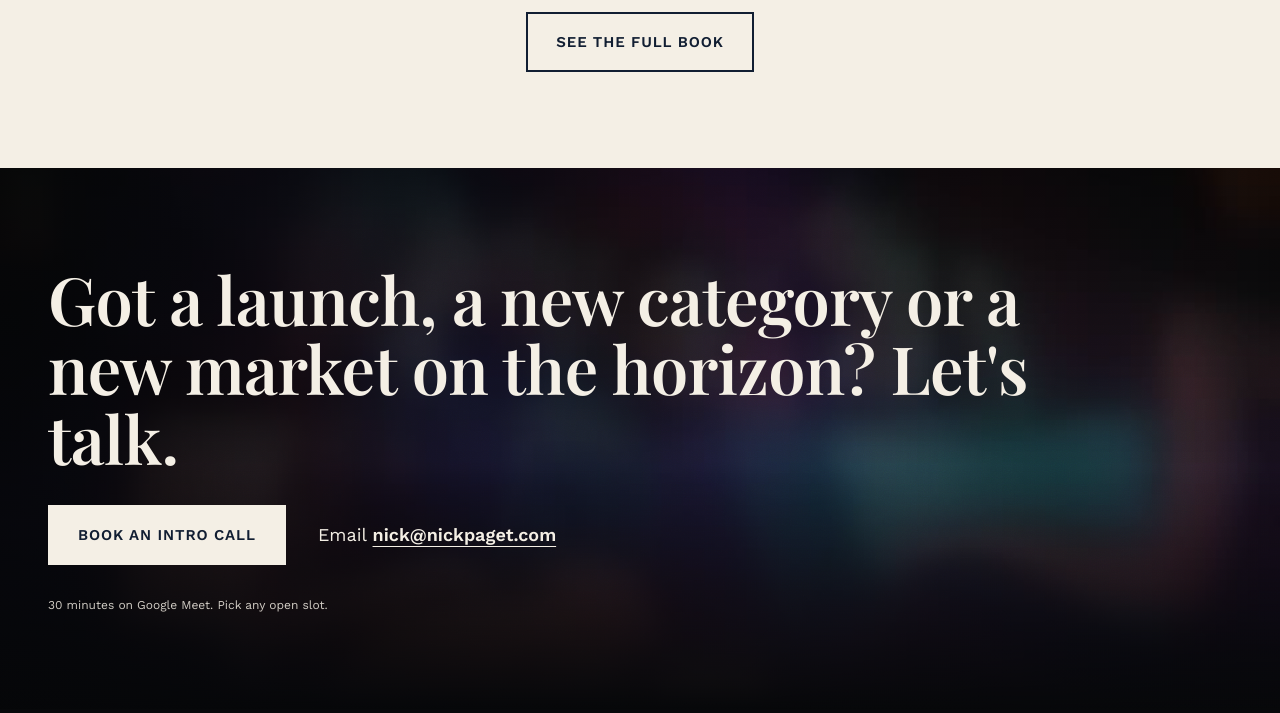
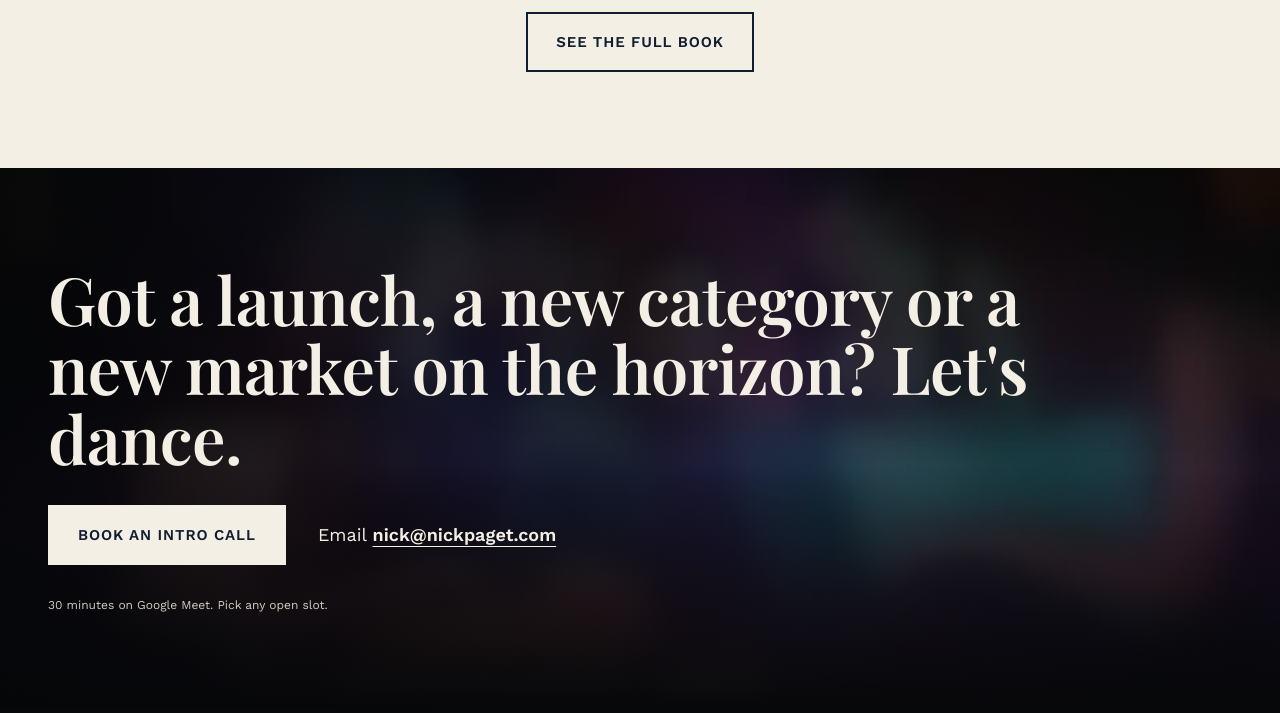
Before and after one commit to nickpagetandco/nickpaget-site, a plain HTML site: page index.html in a window 1280 px wide. Shown: the part 4917-5630 px from the top of the page. Drawn offline with nearby package versions, Linux system fonts and the light colour scheme; a web font is replaced by a local one.

Commit message:
Footer: Let's dance
Co-Authored-By: Claude Opus 5.5 <noreply@anthropic.com>
Claude-Session: https://claude.ai/code/session_01FyubXejQF8UJCFDtuyxMXG

```diff
--- a/index.html
+++ b/index.html
@@ -545,7 +545,7 @@ body[data-view=book]{background:#07080a}body[data-view=book]::after{content:'';p
 
 <section class="contact on-navy tex" style="--tex:url(assets/tex/violet.jpg)" id="contact" aria-labelledby="contact-title">
   <div class="wrap">
-    <h2 id="contact-title">Got a launch, a new category or a new market on the horizon? Let's talk.</h2>
+    <h2 id="contact-title">Got a launch, a new category or a new market on the horizon? Let's dance.</h2>
     <div class="actions">
       <a class="btn btn-primary" href="https://calendar.app.google/LPTSknAhyhtAxa2M8" target="_blank" rel="noopener" aria-describedby="booking-note">Book an intro call</a>
       <p class="email">Email <a class="text-link" href="mailto:nick@nickpaget.com">nick@nickpaget.com</a></p>
```
